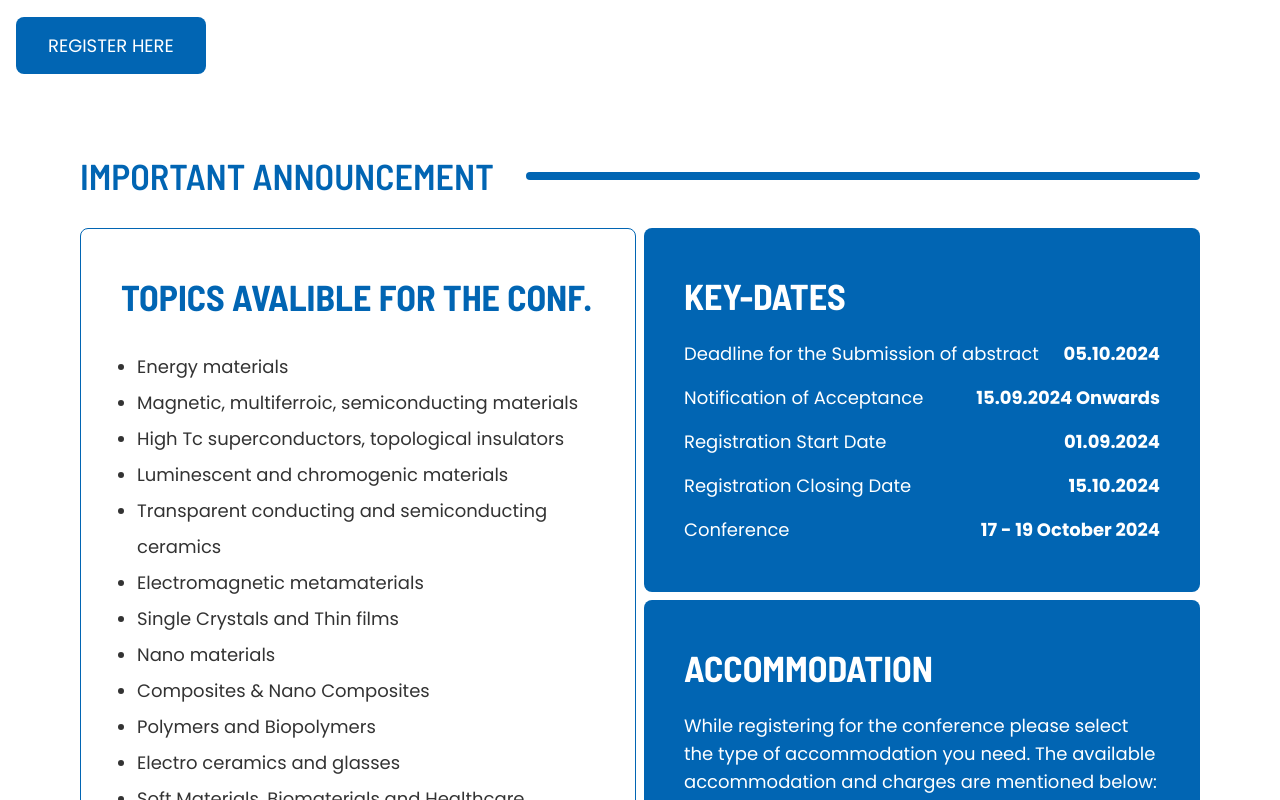
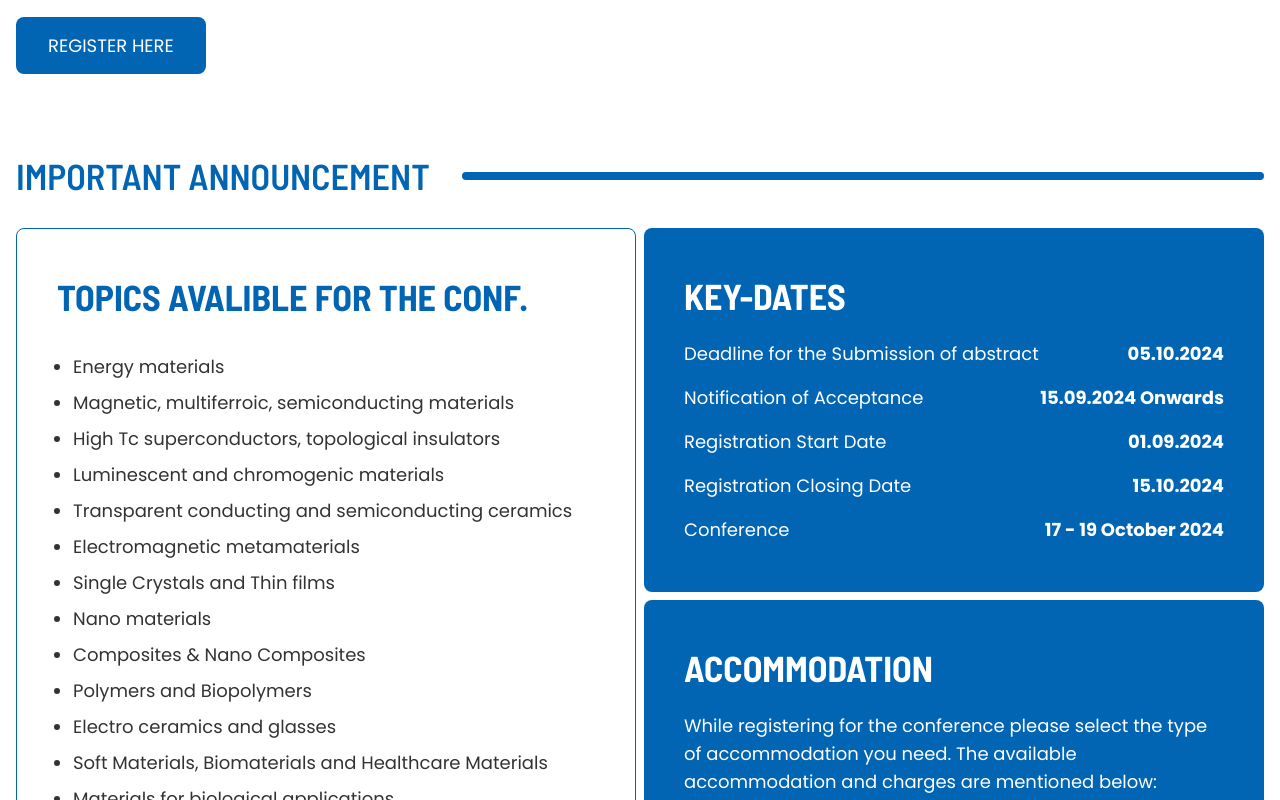
Before and after one commit to DotZero27/ICAFM, a Next.js app: page /registration in a window 1280 px wide. Shown: the part 500-1300 px from the top of the page. Built offline with nearby package versions, Linux system fonts and the light colour scheme.

Commit message:
padding fix

```diff
--- a/app/(main)/registration/page.js
+++ b/app/(main)/registration/page.js
@@ -53,7 +53,7 @@ export default function Registration() {
         </Link>
       </div>
 
-      <div className="px-4 sm:px-16">
+      <div>
         <div className="flex items-center gap-8">
           <div className="font-barlow font-semibold uppercase text-primary text-4xl whitespace-nowrap my-8">
             Important Announcement
```
